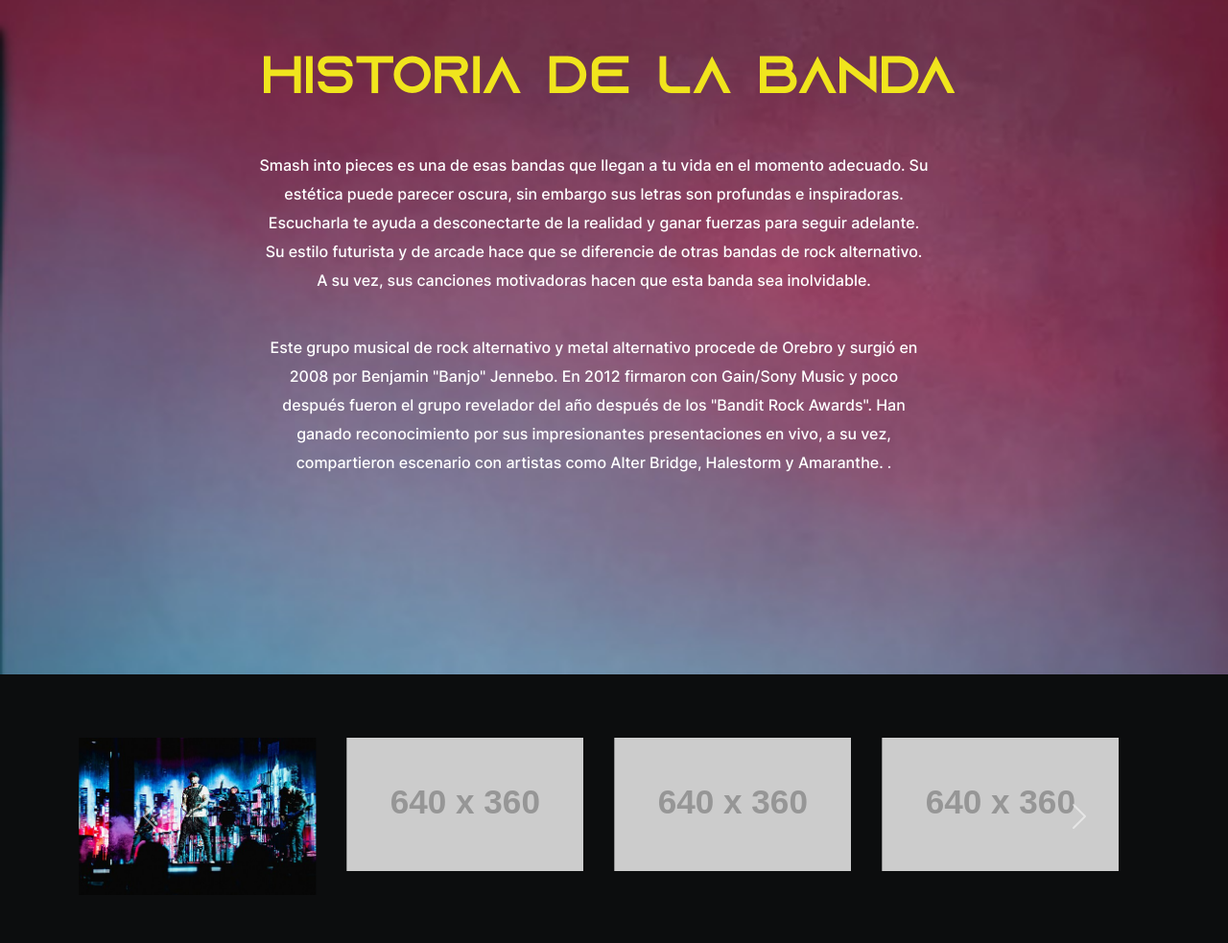
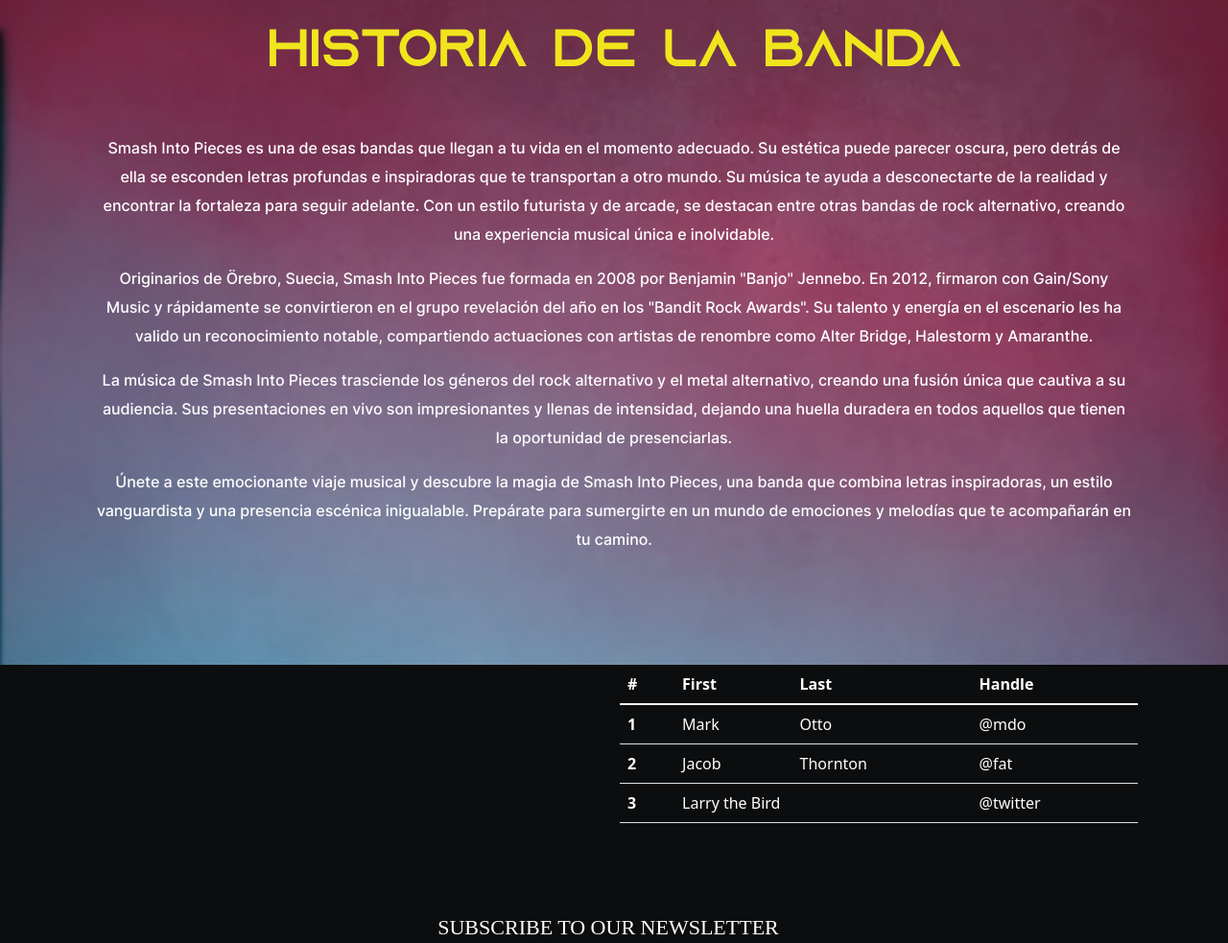
Before and after one commit to ilsempo/SmashIntoPiecess, a plain HTML site: page index.html in a window 1280 px wide. Shown: the part 1768-2751 px from the top of the page at 96% size. Drawn offline with nearby package versions, Linux system fonts and the light colour scheme; placeholder pictures from the web are drawn by us.

Commit message:
ajuste historia banda & agregado tabla

```diff
--- a/css/mis-estilos.css
+++ b/css/mis-estilos.css
@@ -238,29 +238,40 @@
 
 .download-now {
     background: url('../img/nosBack.jpg') no-repeat;
-    background-size: 100%;
-    height: 100vh;
+    background-size: cover;
+    /* height: 100vh; */
+    padding: 100px 0 100px 0;
+
 }
 
-/* .fondo2 {
-    height: 100%;
-    background: url('../img/misc1.png') no-repeat left 11px;
-    background-size: 45%;
-    margin-left: 2rem;
-} */
+.historia-banda {
+    margin: 0 250px 0 250px;
+}
+
+@media only screen and (max-width: 768px) {
+    .historia-banda {
+        margin: 0 50px;
+    }
+}
+
+@media only screen and (min-width: 820px) {
+    .historia-banda {
+      margin: 0 100px;
+    }
+  }
 
 .download-now p {
     color: #fff;
-    margin: 40px 30px 40px 0;
     line-height: 30px;
 }
 
 .download-now h1 {
     font-size: 55px;
     font-weight: 100;
-    margin: 100px 0 20px 0;
+    margin: 20px 0 50px 0;
     color: var(--color-secundario);
 }
+
 
 .home-newsletter {
     padding: 80px 0;
@@ -348,6 +359,7 @@
         transform: translateX(-25%) !important;
     }
 }
+
 /*medida vh*/
 /*#texto va a tomar la id de base y cambiara la semantica del interior*/
 /*.card va a tomar todas las semanticas q coloques con eso*/
--- a/index.html
+++ b/index.html
@@ -187,34 +187,82 @@
         </div>
       </div>
     </section>
-    <section class="download-now" id="getstarted">
+    <section
+      class="download-now d-flex align-items-center justify-content-center">
+      <div class="text-center historia-banda">
+        <h1>Historia de la banda</h1>
+        <p>
+          Smash Into Pieces es una de esas bandas que llegan a tu vida en el
+          momento adecuado. Su estética puede parecer oscura, pero detrás de
+          ella se esconden letras profundas e inspiradoras que te transportan a
+          otro mundo. Su música te ayuda a desconectarte de la realidad y
+          encontrar la fortaleza para seguir adelante. Con un estilo futurista y
+          de arcade, se destacan entre otras bandas de rock alternativo, creando
+          una experiencia musical única e inolvidable.
+        </p>
+        <p>
+          Originarios de Örebro, Suecia, Smash Into Pieces fue formada en 2008
+          por Benjamin "Banjo" Jennebo. En 2012, firmaron con Gain/Sony Music y
+          rápidamente se convirtieron en el grupo revelación del año en los
+          "Bandit Rock Awards". Su talento y energía en el escenario les ha
+          valido un reconocimiento notable, compartiendo actuaciones con
+          artistas de renombre como Alter Bridge, Halestorm y Amaranthe.
+        </p>
+        <p>
+          La música de Smash Into Pieces trasciende los géneros del rock
+          alternativo y el metal alternativo, creando una fusión única que
+          cautiva a su audiencia. Sus presentaciones en vivo son impresionantes
+          y llenas de intensidad, dejando una huella duradera en todos aquellos
+          que tienen la oportunidad de presenciarlas.
+        </p>
+        <p>
+          Únete a este emocionante viaje musical y descubre la magia de Smash
+          Into Pieces, una banda que combina letras inspiradoras, un estilo
+          vanguardista y una presencia escénica inigualable. Prepárate para
+          sumergirte en un mundo de emociones y melodías que te acompañarán en
+          tu camino.
+        </p>
+      </div>
+    </section>
+    <section>
       <div class="container">
-        <div class="row justify-content-center">
-          <div class="col-md-8 wp1 text-center mt-5">
-            <h1>Historia de la banda</h1>
-            <p>
-              Smash into pieces es una de esas bandas que llegan a tu vida en el
-              momento adecuado. Su estética puede parecer oscura, sin embargo
-              sus letras son profundas e inspiradoras. Escucharla te ayuda a
-              desconectarte de la realidad y ganar fuerzas para seguir adelante.
-              Su estilo futurista y de arcade hace que se diferencie de otras
-              bandas de rock alternativo. A su vez, sus canciones motivadoras
-              hacen que esta banda sea inolvidable.
-            </p>
-            <p>
-              Este grupo musical de rock alternativo y metal alternativo procede
-              de Orebro y surgió en 2008 por Benjamin "Banjo" Jennebo. En 2012
-              firmaron con Gain/Sony Music y poco después fueron el grupo
-              revelador del año después de los "Bandit Rock Awards". Han ganado
-              reconocimiento por sus impresionantes presentaciones en vivo, a su
-              vez, compartieron escenario con artistas como Alter Bridge,
-              Halestorm y Amaranthe. .
-            </p>
+        <div class="row justify-content-end">
+          <div class="col-md-6">
+            <table class="table">
+              <thead class="thead-dark text-white">
+                <tr>
+                  <th scope="col">#</th>
+                  <th scope="col">First</th>
+                  <th scope="col">Last</th>
+                  <th scope="col">Handle</th>
+                </tr>
+              </thead>
+              <tbody class="text-white">
+                <tr>
+                  <th scope="row">1</th>
+                  <td>Mark</td>
+                  <td>Otto</td>
+                  <td>@mdo</td>
+                </tr>
+                <tr>
+                  <th scope="row">2</th>
+                  <td>Jacob</td>
+                  <td>Thornton</td>
+                  <td>@fat</td>
+                </tr>
+                <tr>
+                  <th scope="row">3</th>
+                  <td colspan="2">Larry the Bird</td>
+                  <td>@twitter</td>
+                </tr>
+              </tbody>
+            </table>
           </div>
         </div>
       </div>
     </section>
-    <section>
+
+    <!-- <section>
       <div
         id="myCarousel"
         class="carousel slide container"
@@ -318,7 +366,7 @@
           <span class="visually-hidden">Next</span>
         </button>
       </div>
-    </section>
+    </section> -->
     <section class="home-newsletter">
       <div class="container">
         <div class="row">
```
